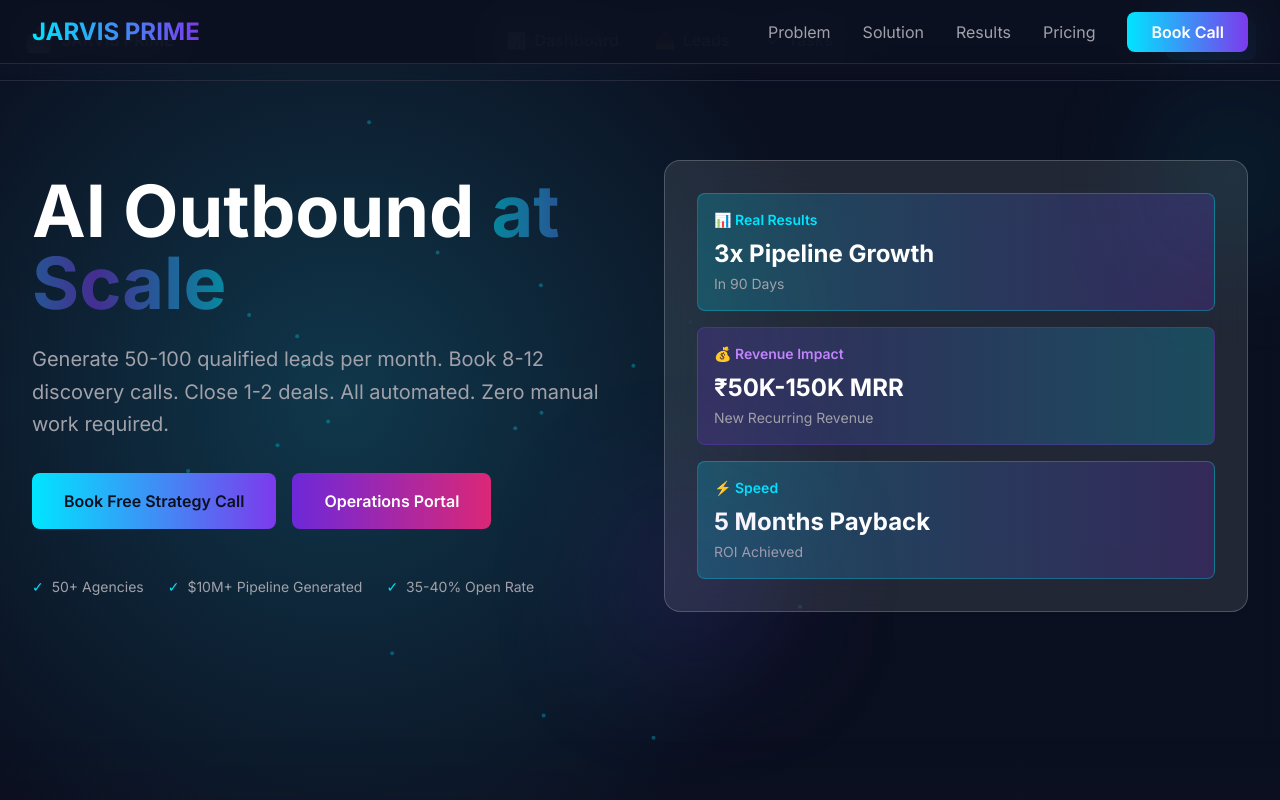
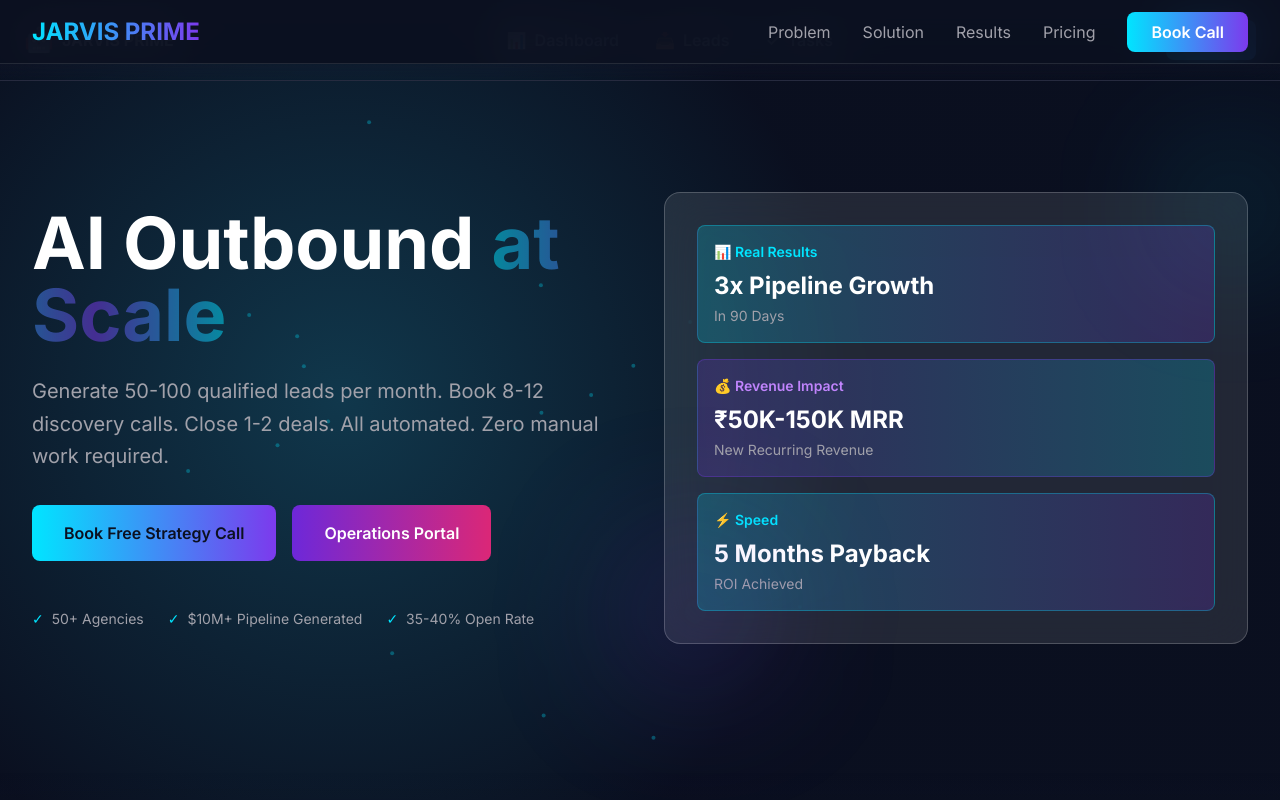
Before and after one commit to Singhscode/jarvis-prime, a Next.js app in the folder apps/site/: page / in a window 1280 px wide. Shown: the top 800 px of the page. Built offline with nearby package versions, Linux system fonts and the light colour scheme.

Commit message:
Fix nav overlap by wrapping content with padding-top container

```diff
--- a/apps/site/src/app/page.tsx
+++ b/apps/site/src/app/page.tsx
@@ -113,11 +113,13 @@
       <GradientBg />
       <FloatingParticles />
 
-      {/* Navigation */}
-      <motion.nav
-        style={{ opacity }}
-        className="fixed top-0 left-0 right-0 z-50 backdrop-blur-xl bg-slate-950/90 border-b border-white/10 h-16"
-      >
+      {/* Add padding-top to body to account for fixed nav */}
+      <div className="pt-16">
+        {/* Navigation */}
+        <motion.nav
+          style={{ opacity }}
+          className="fixed top-0 left-0 right-0 z-50 backdrop-blur-xl bg-slate-950/90 border-b border-white/10 h-16"
+        >
         <div className="max-w-7xl mx-auto px-4 sm:px-6 lg:px-8 py-3 flex justify-between items-center h-16">
           <motion.div
             initial={{ opacity: 0, x: -20 }}
@@ -188,7 +190,7 @@
       </motion.nav>
 
       {/* Hero Section */}
-      <Section className="pt-24 md:pt-32 lg:pt-40">
+      <Section className="pt-12 md:pt-20 lg:pt-32">
         <div className="max-w-7xl mx-auto px-4 sm:px-6 lg:px-8">
           <div className="grid lg:grid-cols-2 gap-12 items-center">
             {/* Hero Content */}
@@ -928,6 +930,7 @@
           </motion.div>
         )}
       </AnimatePresence>
+      </div>
     </div>
   );
 }
```
